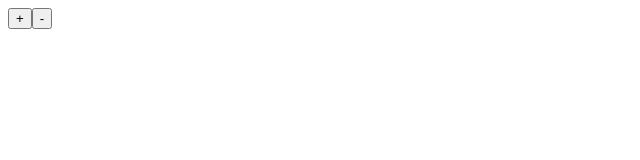
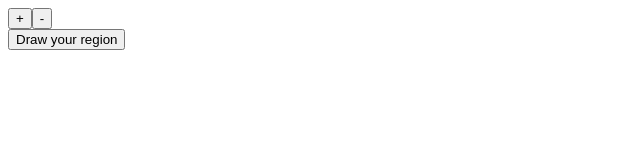
Before and after one commit to MohdShakib/T3-Maps-Module, a plain HTML site: page index.html in a window 1280 px wide. Shown: the whole page, without its empty margins (0-640 px from the left). Drawn offline with Linux system fonts and the light colour scheme; some packages are replaced by stand-ins of ours.

Commit message:
drawshapemodule skeleton

```diff
--- a/index.html
+++ b/index.html
@@ -5,17 +5,21 @@
 </head>
 <body>
         <div data-module="ptMapsModule">
+            <script type="text/x-config">
+                {"modules":["ptZoomMapModule", "ptDrawShapeModule"]}
+            </script>
         </div>
 
         <script src="js/libs/doT.min.js"></script>
         <script src="js/libs/jquery-1.11.3.min.js"></script>
         <script src="js/libs/t3.min.js"></script>
-        <!--<script src="js/common/ajaxUtils.js"></script>-->
+        <script src="js/common/ajaxUtils.js"></script>
         <script src="js/services/mapsConfig.js"></script>
         <script src="js/services/mapFactory.js"></script>
         <script src="js/ptMapsBehavior.js"></script>
         <script src="js/ptMapsModule.js"></script>
         <script src="js/ptZoomMapModule.js"></script>
+        <script src="js/ptDrawShapeModule.js"></script>
         <script type="text/javascript">
         window.onload = function() {
             Box.Application.init({
--- /dev/null
+++ b/js/ptDrawShapeModule.js
@@ -0,0 +1,62 @@
+/**
+ * @fileoverview Module to hold the custom draw functionality on marketplace maps
+ * @author [Aditya Jha]
+ */
+
+/*global Box*/
+
+Box.Application.addModule('ptDrawShapeModule', function(context) {
+
+    'use strict';
+
+    var ptDrawShapeModule, mapsConfig;
+    var drawActiveFlag = false;
+    var drawHtml = 'Draw your region';
+    var eraseHtml = 'Erase';
+    var cancelHtml = 'Cancel';
+    var drawButtonId = "ptDrawShapeModule-draw";
+
+    var addModuleContainer = function(ptDrawShapeModule) {
+        var htmlContent = '<div style="position: relative;"><button id="'+ drawButtonId +'" data-type="toggleDraw">' + drawHtml + '</button></div>';
+        $(ptDrawShapeModule).append(htmlContent);
+    };
+
+    var changeDrawButtonStatus = function(drawActiveFlag) {
+        if(drawActiveFlag) {
+            // toggle to Cancel
+            document.getElementById(drawButtonId).innerHTML = cancelHtml;
+        } else {
+            document.getElementById(drawButtonId).innerHTML = drawHtml;
+        }
+    };
+
+    var onclick = function(event, element, elementType) {
+        if(elementType === 'toggleDraw') {
+            drawActiveFlag = !drawActiveFlag;
+            mapsConfig.state.polygonFilter.currentDrawingStatus = drawActiveFlag;
+
+            context.broadcast('drawingModeSwitched', drawActiveFlag);
+
+            changeDrawButtonStatus(drawActiveFlag);
+
+            event.preventDefault();
+            event.stopPropagation();
+        }
+
+    };
+
+    return {
+        behaviors: [],
+        messages: [],
+
+        init: function() {
+            ptDrawShapeModule = context.getElement();
+            mapsConfig = context.getService('mapsConfig');
+            addModuleContainer(ptDrawShapeModule);
+        },
+        destroy: function() {
+            ptDrawShapeModule = null;
+        },
+        onclick: onclick,
+    }
+});
--- a/js/ptMapsBehavior.js
+++ b/js/ptMapsBehavior.js
@@ -7,7 +7,26 @@
 
 Box.Application.addBehavior('ptMapsBehavior', function(context) {
 	"use strict";
+
+	var onmessage = function(name, data) {
+		if(name === 'drawingModeSwitched') {
+			var drawingMode = data;
+
+			if(!drawingMode) {
+				// if drawingMode is false remove drawn polygon if any,
+				//remove polygon filter from map
+			} else {
+				// active drawing mode
+				context.broadcast('activateDrawing','')
+			}
+			event.stopImmediatePropagation();
+		}
+	};
+
     return {
+		messages: ['drawingModeSwitched'],
+
+		onmessage: onmessage
     };
 
 });
--- a/js/ptMapsModule.js
+++ b/js/ptMapsModule.js
@@ -10,7 +10,7 @@
 Box.Application.addModule('ptMapsModule', function(context) {
 
 
-	var ptMapsModule, mapsConfig, mapFactory, map;
+	var ptMapsModule, mapsConfig, mapFactory, map, moduleConfig;
     var mapModuleId = "pt-map";
 
 	/*
@@ -27,7 +27,16 @@ Box.Application.addModule('ptMapsModule', function(context) {
         if($(ptMapsModule).children('.mod-content')){
             $(ptMapsModule).children('.mod-content').remove();
         }
-        var htmlContent =  '<div class="mod-content"><div id="'+mapModuleId+'" style="width:98%; height:98%; position:absolute;"></div><div data-module="ptZoomMapModule"></div></div>';
+		var moduleHTML = {
+			'ptZoomMapModule': '<div data-module="ptZoomMapModule"></div>',
+			'ptDrawShapeModule': '<div data-module="ptDrawShapeModule"></div>'
+		}
+
+        var htmlContent =  '<div class="mod-content"><div id="'+mapModuleId+'" style="width:98%; height:98%; position:absolute;"></div>';
+		for(var i=0;i<moduleConfig.modules.length;i++) {
+			htmlContent += moduleHTML[moduleConfig.modules[i]];
+		}
+		htmlContent += '</div>';
         $(ptMapsModule).append(htmlContent);
 
 		Box.Application.startAll(ptMapsModule);
@@ -37,6 +46,10 @@ Box.Application.addModule('ptMapsModule', function(context) {
         var elementId   =  mapModuleId;
         map = mapFactory.initialize(mapsConfig, elementId);
     };
+
+	var startDrawing = function() {
+		//mapFactory.pencilDrawing.init(map, polygonFilter);
+	};
 
 	/**
 	* This function listens to messages from other modules and takes action accordingly.
@@ -64,16 +77,20 @@ Box.Application.addModule('ptMapsModule', function(context) {
 			} else {
 				// ideally zoomout button should be disabled
 			}
+		} else if(name === 'activateDrawing') {
+			// start drawing
+			startDrawing();
 		}
 	};
 
     return {
         behaviors: ['ptMapsBehavior'],
-		messages: ['mapZoomin', 'mapZoomout'],
+		messages: ['mapZoomin', 'mapZoomout', 'activateDrawing'],
 
         init: function() {
             // capture the reference when the module is started
             ptMapsModule = context.getElement();
+			moduleConfig = context.getConfig();
             mapsConfig = context.getService('mapsConfig');
             mapFactory = context.getService('mapFactory');
             addModuleContainer(ptMapsModule);
@@ -87,6 +104,8 @@ Box.Application.addModule('ptMapsModule', function(context) {
                 google.maps.event.clearInstanceListeners(window);
                 google.maps.event.clearInstanceListeners(document);
             }
+			ptMapsModule = null;
+			moduleConfig = null;
         },
 		onmessage: onmessage,
     };
--- a/js/ptZoomMapModule.js
+++ b/js/ptZoomMapModule.js
@@ -12,7 +12,7 @@ Box.Application.addModule('ptZoomMapModule', function(context) {
     var ptZoomMapModule;
 
     var addModuleContainer = function(ptZoomMapModule) {
-        var htmlContent = '<div style="position: absolute;"><button data-type="zoomin">+</button><button data-type="zoomout">-</button></div>';
+        var htmlContent = '<div style="position: relative;"><button data-type="zoomin">+</button><button data-type="zoomout">-</button></div>';
         $(ptZoomMapModule).append(htmlContent);
     };
 
```
Also changed, not shown: images/draw-map.png (added), js/common/ajaxUtils.js (added), 1 other file.
